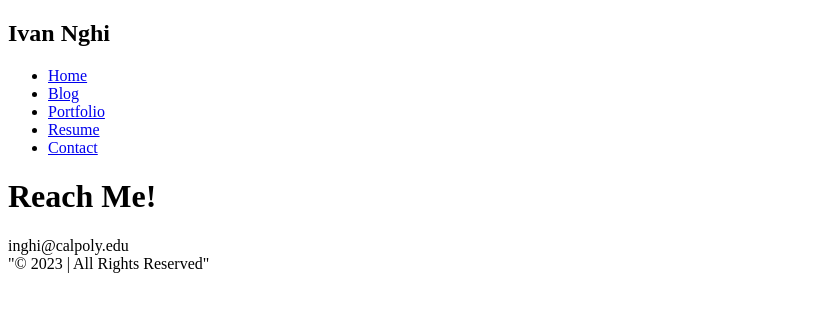
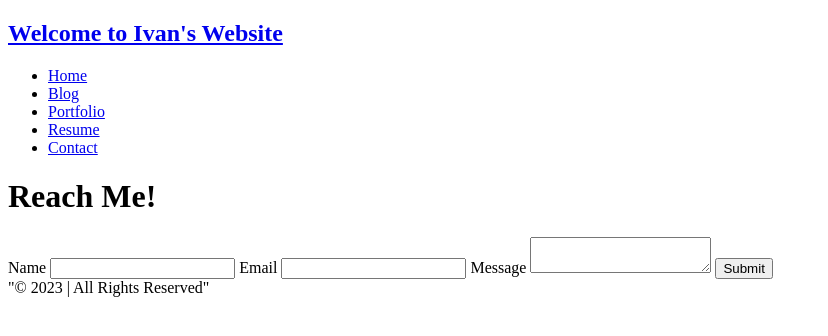
Before and after one commit to ivannghi/ivannghi.github.io, a plain HTML site: page contact.html in a window 1280 px wide. Shown: the whole page, without its empty margins (0-828 px from the left). Drawn offline with Linux system fonts and the light colour scheme.

Commit message:
feat: add form

```diff
--- a/contact.html
+++ b/contact.html
@@ -7,7 +7,7 @@
     </head>
     <body>
         <nav class="navbar">
-            <h1 class="logo">Ivan Nghi</h1>
+            <h1 class="logo"><a href="index.html">Welcome to Ivan's Website</a></h1>
             <ul class="nav-list">
                 <li><a href="index.html">Home</a></li>
                 <li><a href="blog.html">Blog</a></li>
@@ -18,7 +18,15 @@
         </nav>
         <main>
             <h1 class="page-title">Reach Me!</h1>
-            inghi@calpoly.edu
+            <form id="contact-form">
+                <label for="name">Name</label>
+                <input type="text" id="name">
+                <label for="email">Email</label>
+                <input type="email" id="email">
+                <label for="textarea">Message</label>
+                <textarea></textarea>
+                <input type="submit">
+            </form>
         </main>
         <footer class="footer">
             "© 2023 <Personal Website Name> | All Rights Reserved"
```
Also changed, not shown: blog.html (+1 -1 lines), index.html (+4 -2 lines), portfolio.html (+1 -1 lines), resume.html (+1 -1 lines).
